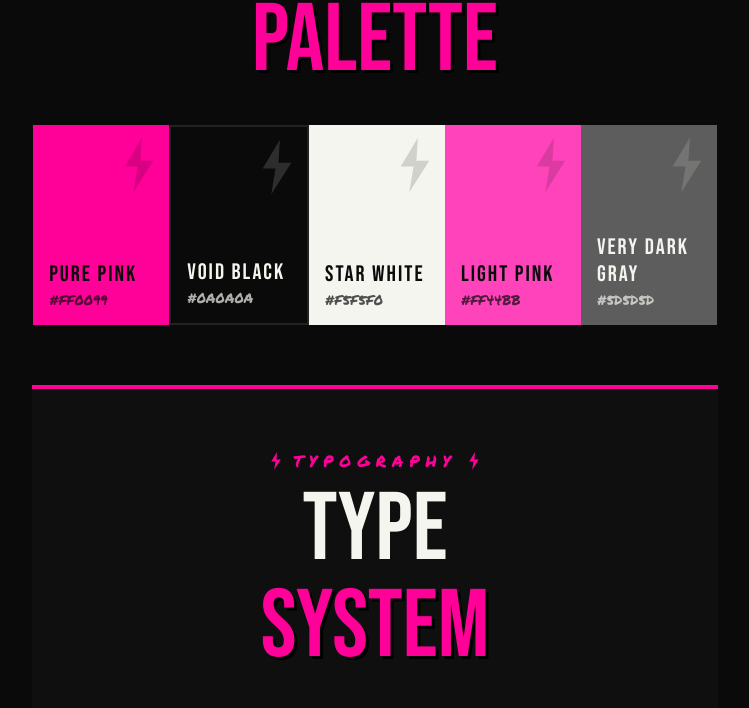
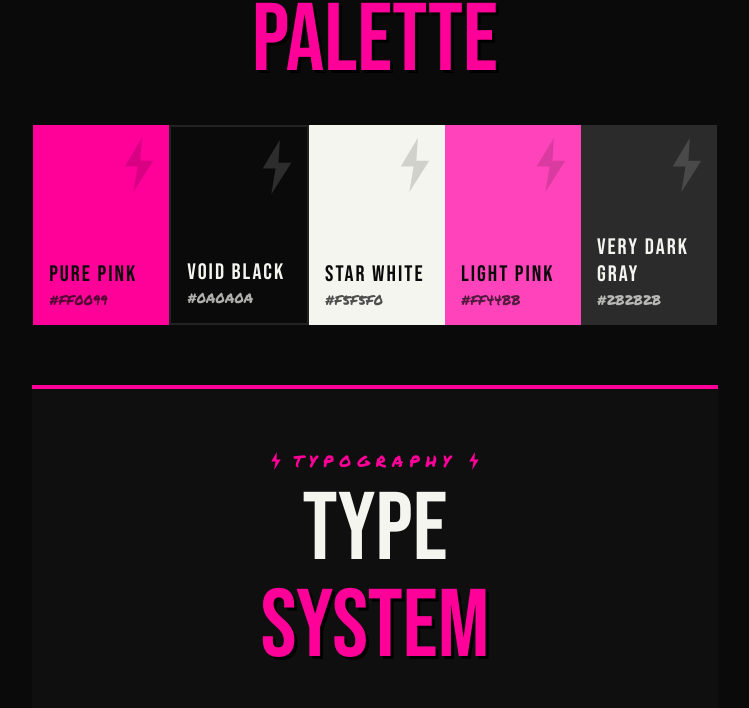
Before and after one commit to Voltare-Racing/Voltare-Site, a plain HTML site: page index.html in a window 1280 px wide. Shown: the part 5116-5824 px from the top of the page, without its empty margins (265-1014 px from the left). Drawn offline with nearby package versions, Linux system fonts and the light colour scheme.

Commit message:
Update index.html

```diff
--- a/index.html
+++ b/index.html
@@ -13,7 +13,7 @@
     --pink-glow: #FF009966;
     --black: #0A0A0A;
     --white: #F5F5F0;
-    --yellow: #5d5d5d;
+    --yellow: #2B2B2B;
     --star-size: 24px;
   }
 
@@ -940,10 +940,10 @@
       <div class="swatch-name">LIGHT PINK</div>
       <div class="swatch-hex">#FF44BB</div>
     </div>
-    <div class="swatch" style="background:#5d5d5d; color:#f5f5f0;">
+    <div class="swatch" style="background:#2B2B2B; color:#F5F5F0;">
       <svg class="swatch-bolt-bg" viewBox="0 0 24 42"><use href="#svg-bolt"/></svg>
       <div class="swatch-name">VERY DARK GRAY</div>
-      <div class="swatch-hex">#5D5D5D</div>
+      <div class="swatch-hex">#2B2B2B</div>
     </div>
   </div>
 </section>
```
